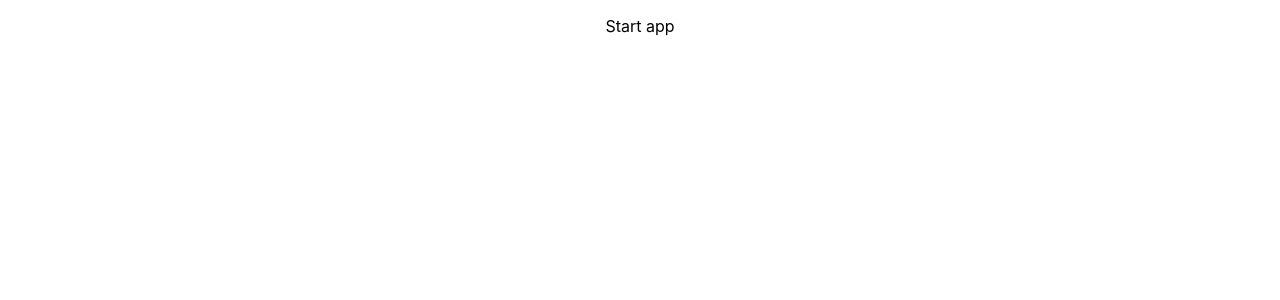
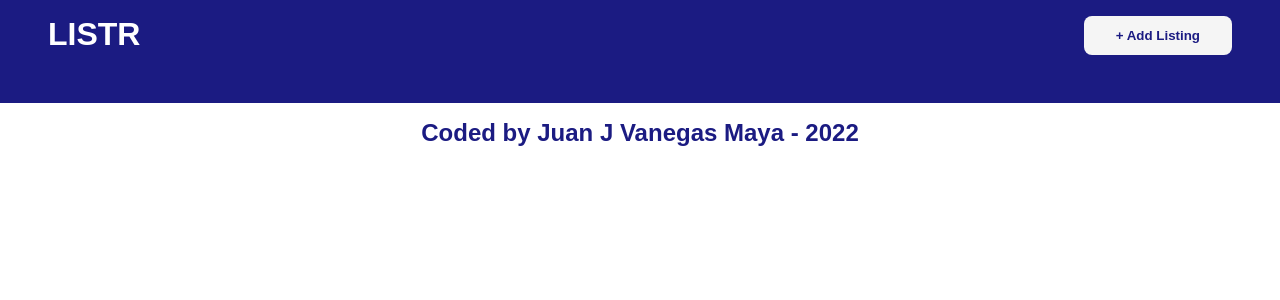
Before and after one commit to JuanVMaya/listings, a JavaScript app: page / in a window 1280 px wide. Shown: the top 300 px of the page. Built offline with nearby package versions, Linux system fonts and the light colour scheme; the HTML template or start-up script is replaced by a standard one.

Commit message:
Create header and footer

```diff
--- a/src/App.js
+++ b/src/App.js
@@ -1,10 +1,22 @@
-import './App.scss';
+import { BrowserRouter, Switch, Route } from "react-router-dom";
+import "./App.scss";
 
 function App() {
   return (
-    <div className="App">
-      <p>Start app</p>
-    </div>
+    <BrowserRouter>
+      <header className="header">
+        <h1 className="header__logo">LISTR</h1>
+        <button className="button">+ Add Listing</button>
+      </header>
+      <div className="main-container">
+        <Switch>
+          {/* <Route path="/" exact component={ListingsPage} /> */}
+        </Switch>
+      </div>
+      <footer className="footer">
+        <h2>Coded by Juan J Vanegas Maya - 2022</h2>
+      </footer>
+    </BrowserRouter>
   );
 }
 
--- a/src/App.scss
+++ b/src/App.scss
@@ -1,38 +1,46 @@
-.App {
-  text-align: center;
+//Variables
+$primary-dark: #1b1b82;
+$primary-light: white;
+$primary-highlight: #0909f4;
+
+$secondary-light: #f5f5f5;
+
+//Global resets
+*,
+*::after,
+*::before {
+  margin: 0;
+  padding: 0;
+}
+body {
+  font-family: Arial, Helvetica, sans-serif;
 }
 
-.App-logo {
-  height: 40vmin;
-  pointer-events: none;
+.header {
+  padding: 1rem 3rem 3rem 3rem;
+  background-color: $primary-dark;
+  color: $primary-light;
+  display: flex;
+  justify-content: space-between;
 }
 
-@media (prefers-reduced-motion: no-preference) {
-  .App-logo {
-    animation: App-logo-spin infinite 20s linear;
-  }
+.footer {
+  display: flex;
+  padding: 1rem 3rem;
+  justify-content: center;
+  align-items: center;
+  color: $primary-dark;
 }
 
-.App-header {
-  background-color: #282c34;
-  min-height: 100vh;
+.button {
   display: flex;
-  flex-direction: column;
+  justify-content: center;
   align-items: center;
-  justify-content: center;
-  font-size: calc(10px + 2vmin);
-  color: white;
+  padding: 0.75rem 2rem;
+  font-weight: 600;
+  border-radius: 0.5rem;
+  border: none;
+  background-color: $secondary-light;
+  color: $primary-dark;
+  cursor: pointer;
 }
-
-.App-link {
-  color: #61dafb;
-}
-
-@keyframes App-logo-spin {
-  from {
-    transform: rotate(0deg);
-  }
-  to {
-    transform: rotate(360deg);
-  }
-}
```
